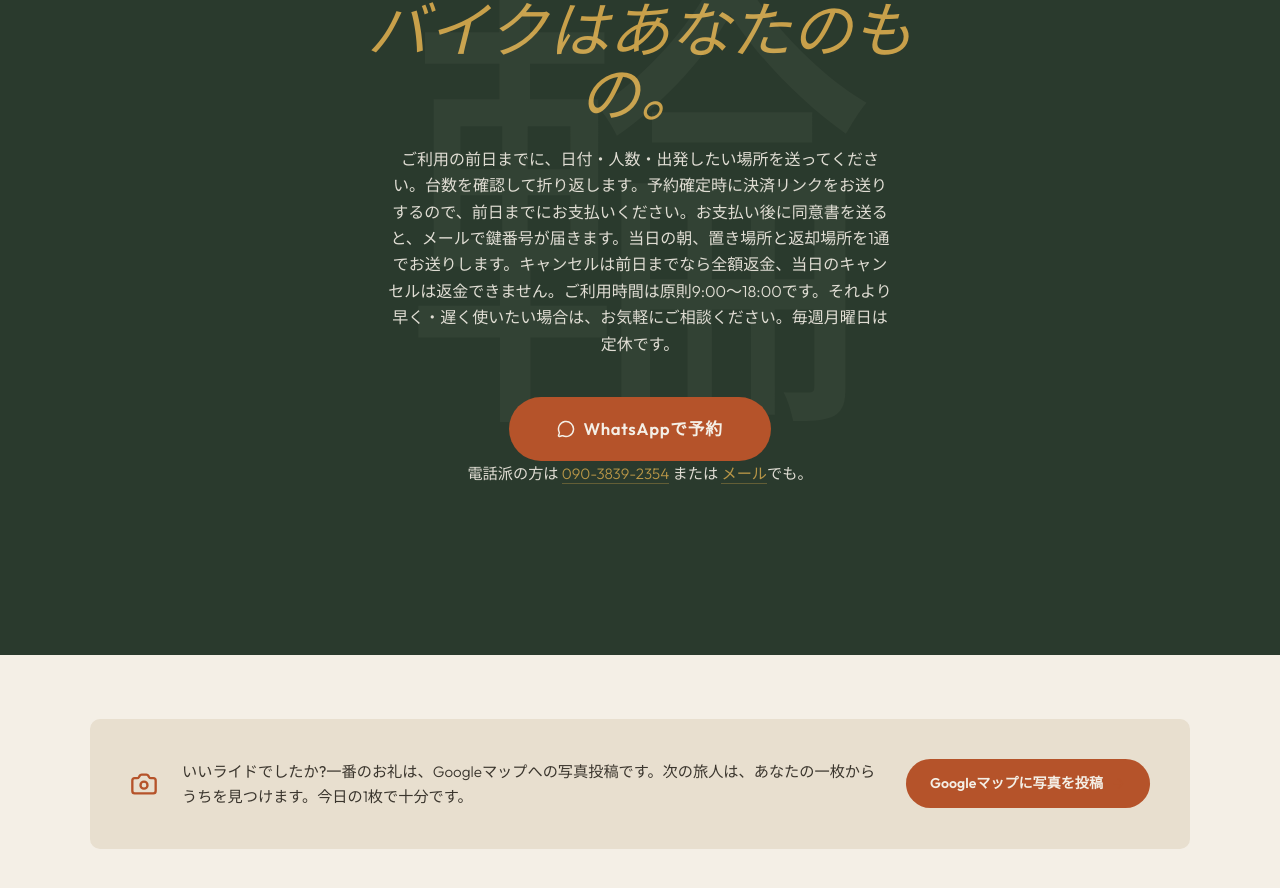
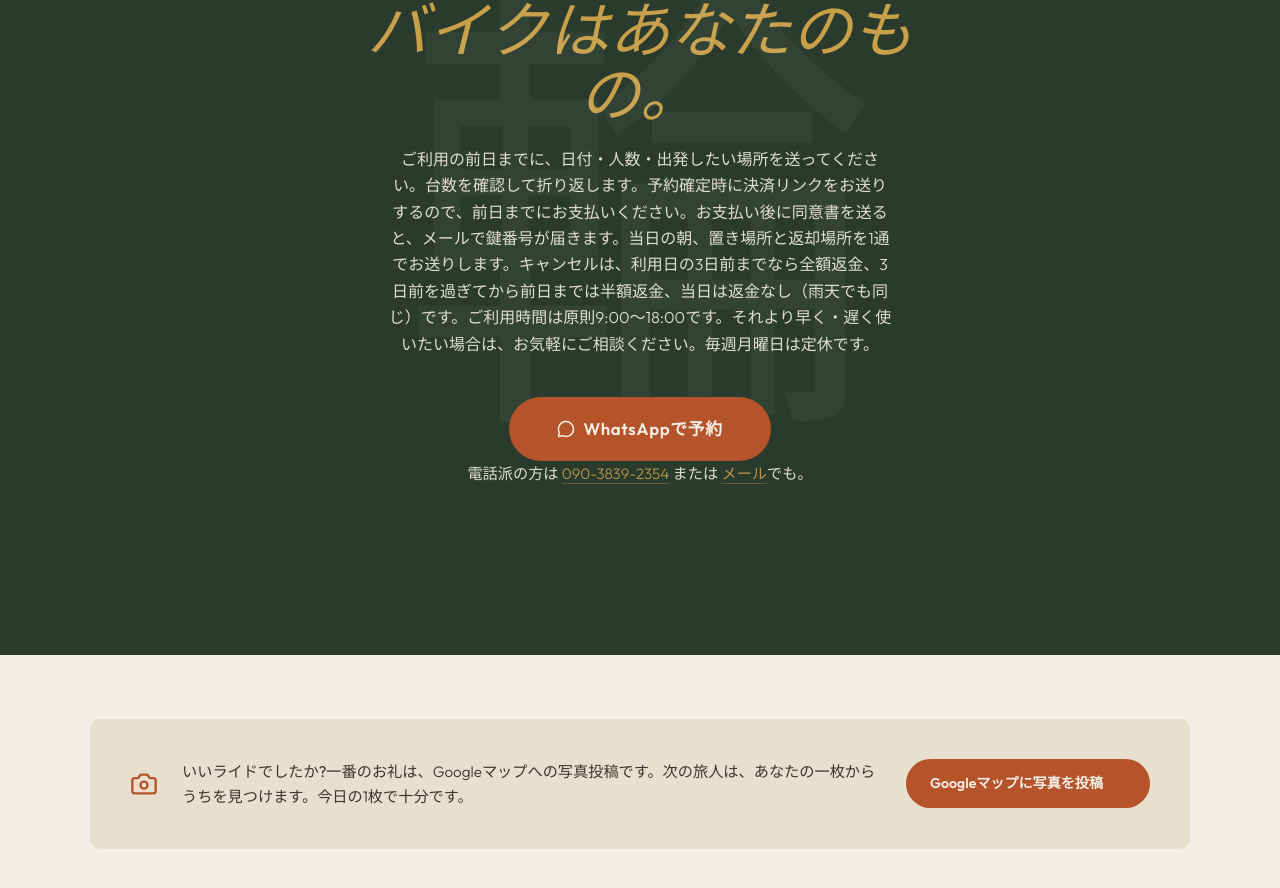
Before and after one commit to yasuhiro-fukuta/kiso-ebike-lp, a Next.js app: page /ja/rental in a window 1280 px wide. Shown: the part 5055-5943 px from the top of the page. Built offline with nearby package versions, Linux system fonts and the light colour scheme; no server answers.

Commit message:
Rental (JA): new cancellation policy

```diff
--- a/src/app/ja/rental/page.tsx
+++ b/src/app/ja/rental/page.tsx
@@ -235,7 +235,7 @@ export default function JaRentalPage() {
           メッセージひとつで、<em>バイクはあなたのもの。</em>
         </h2>
         <p>
-          ご利用の前日までに、日付・人数・出発したい場所を送ってください。台数を確認して折り返します。予約確定時に決済リンクをお送りするので、前日までにお支払いください。お支払い後に同意書を送ると、メールで鍵番号が届きます。当日の朝、置き場所と返却場所を1通でお送りします。キャンセルは前日までなら全額返金、当日のキャンセルは返金できません。ご利用時間は原則9:00〜18:00です。それより早く・遅く使いたい場合は、お気軽にご相談ください。毎週月曜日は定休です。
+          ご利用の前日までに、日付・人数・出発したい場所を送ってください。台数を確認して折り返します。予約確定時に決済リンクをお送りするので、前日までにお支払いください。お支払い後に同意書を送ると、メールで鍵番号が届きます。当日の朝、置き場所と返却場所を1通でお送りします。キャンセルは、利用日の3日前までなら全額返金、3日前を過ぎてから前日までは半額返金、当日は返金なし（雨天でも同じ）です。ご利用時間は原則9:00〜18:00です。それより早く・遅く使いたい場合は、お気軽にご相談ください。毎週月曜日は定休です。
         </p>
 
         <div className="square-embed">
```
